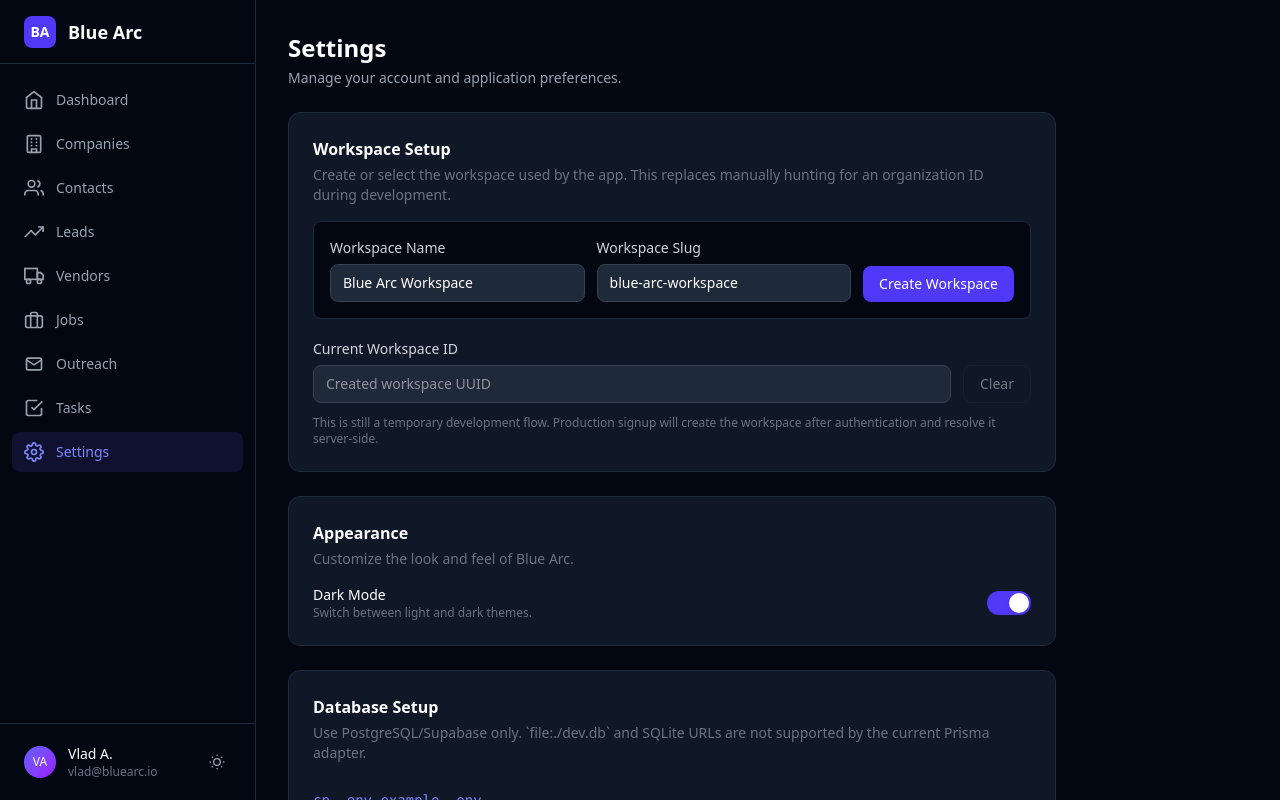
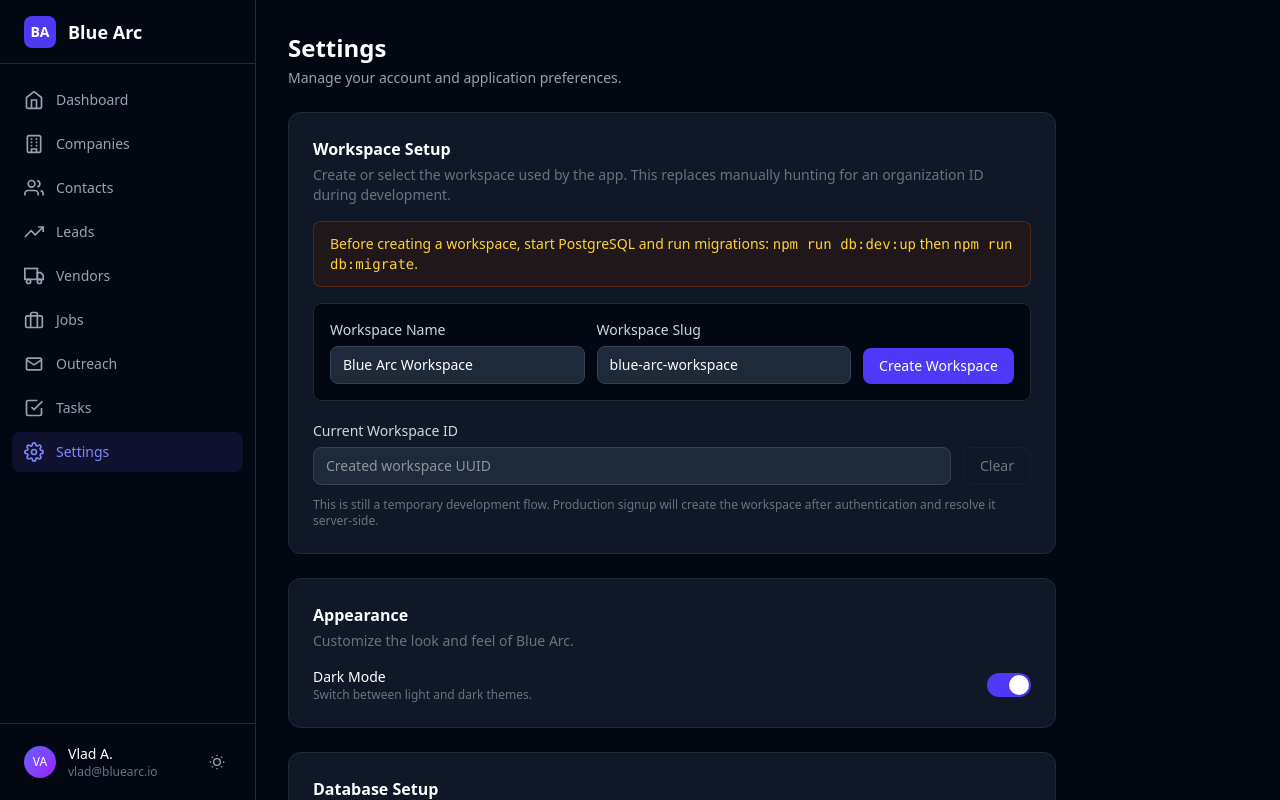
Before and after one commit to vlad907/bluearc-os, a Next.js app: page /settings in a window 1280 px wide. Built offline with nearby package versions, Linux system fonts and the light colour scheme.

Commit message:
Handle missing database migrations in setup

```diff
--- a/src/app/api/setup/organization/route.ts
+++ b/src/app/api/setup/organization/route.ts
@@ -101,6 +101,10 @@ export async function POST(request: Request) {
       return jsonError("Workspace slug is already in use", 409);
     }
 
+    if (error instanceof Prisma.PrismaClientKnownRequestError && error.code === "P2021") {
+      return jsonError("Database tables are missing. Run `npm run db:migrate`, then retry workspace creation.", 503);
+    }
+
     if (error instanceof Prisma.PrismaClientKnownRequestError && error.code === "ECONNREFUSED") {
       return jsonError("PostgreSQL refused the connection. Confirm Supabase is running/reachable and DATABASE_URL points to the correct host and port.", 503);
     }
--- a/src/app/settings/page.tsx
+++ b/src/app/settings/page.tsx
@@ -64,6 +64,9 @@ export default function SettingsPage() {
           <p className="text-sm text-gray-500 dark:text-gray-500 mb-4">
             Create or select the workspace used by the app. This replaces manually hunting for an organization ID during development.
           </p>
+          <div className="mb-4 rounded-lg border border-amber-200 bg-amber-50 px-4 py-3 text-sm text-amber-800 dark:border-amber-900/60 dark:bg-amber-950/30 dark:text-amber-300">
+            Before creating a workspace, start PostgreSQL and run migrations: <code>npm run db:dev:up</code> then <code>npm run db:migrate</code>.
+          </div>
           <form onSubmit={handleCreateWorkspace} className="mb-5 rounded-lg border border-gray-200 dark:border-gray-800 bg-gray-50 dark:bg-gray-950 p-4">
             <div className="grid grid-cols-1 lg:grid-cols-[1fr_1fr_auto] gap-3">
               <div>
```
